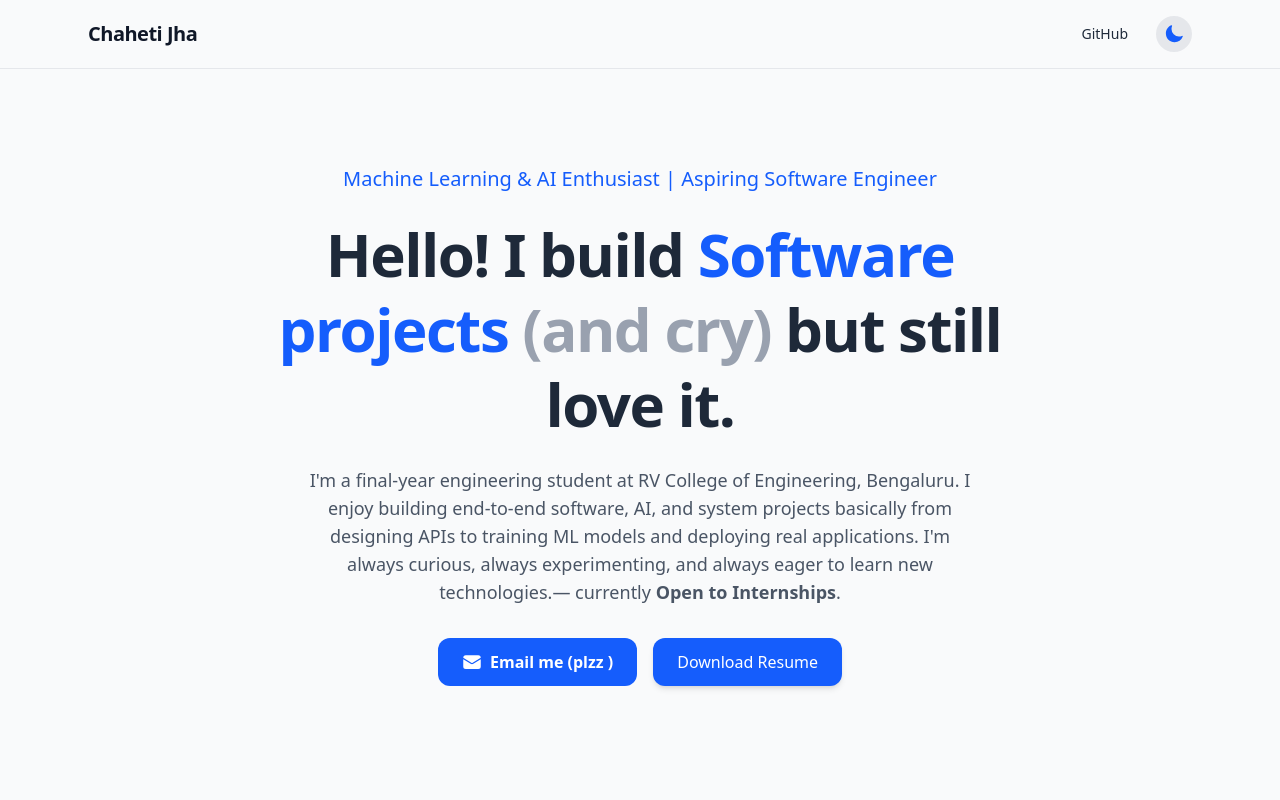
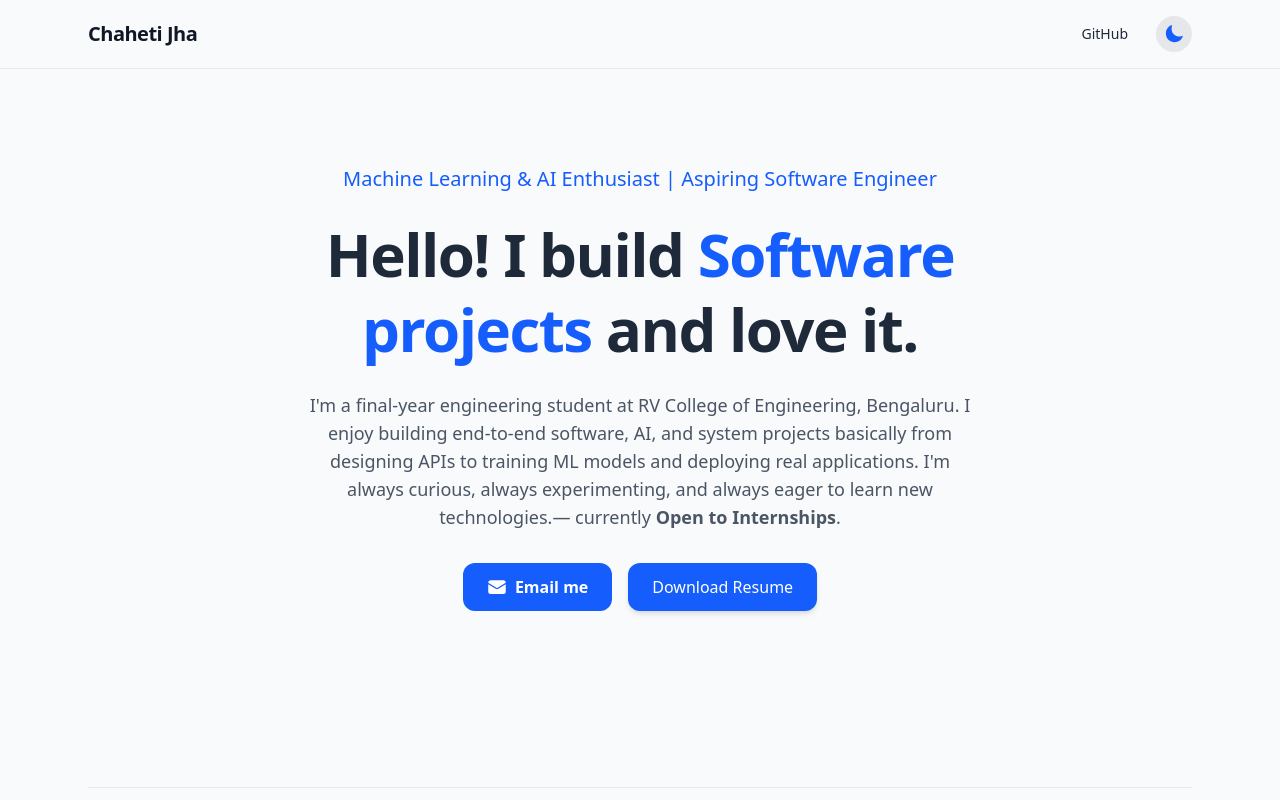
Before and after one commit to chaheti89/my-portfolio, a Next.js app: page / in a window 1280 px wide. Shown: the top 800 px of the page. Built offline with nearby package versions, Linux system fonts and the light colour scheme.

Commit message:
Update page.tsx

```diff
--- a/app/page.tsx
+++ b/app/page.tsx
@@ -116,8 +116,8 @@ const projects = [
             <h2 className="text-5xl md:text-6xl font-extrabold tracking-tight leading-tight max-w-3xl mb-6">
               Hello! I build{" "}
               <span className="text-blue-600 dark:text-blue-400">Software projects</span>{" "}
-              <span className="text-gray-400 dark:text-gray-500">(and cry)</span>{" "}
-              but still love it.
+              <span className="text-gray-400 dark:text-gray-500"></span>{" "}
+              and love it.
             </h2>
             <p className="text-lg text-gray-600 dark:text-gray-300 max-w-2xl mb-8">
             I'm a final-year engineering student at RV College of Engineering, Bengaluru. I enjoy building end-to-end software, AI, and system projects basically from designing APIs to training ML models and deploying real applications. I'm always curious, always experimenting, and always eager to learn new technologies.— currently{" "}
@@ -130,7 +130,7 @@ const projects = [
   className="flex items-center gap-2 px-6 py-3 rounded-xl bg-blue-600 hover:bg-blue-700 text-white font-semibold text-base transition-transform hover:-translate-y-1"
 >
   <EnvelopeIcon className="w-5 h-5" />
-  Email me (plzz )
+  Email me
 </a>
 
               <a
```
